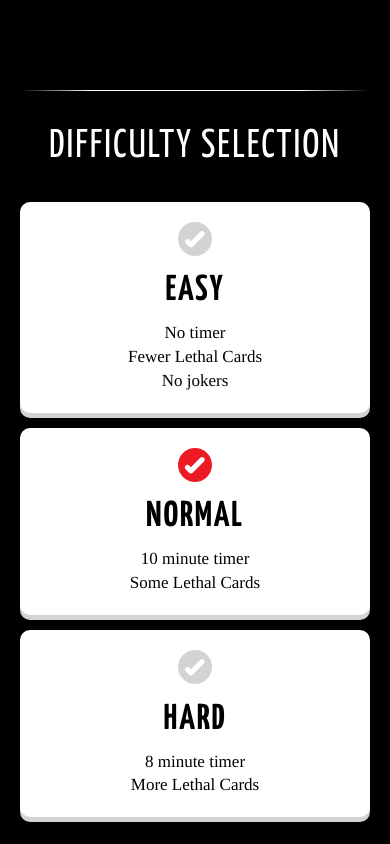
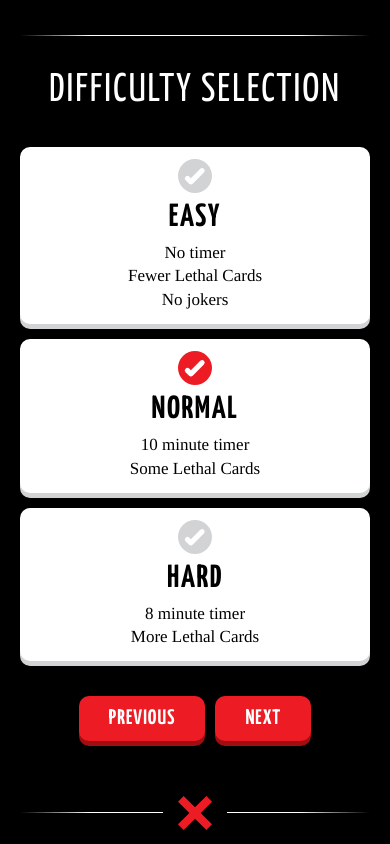
Before and after one commit to agpreynolds/DeadDrop, a React (Create React App) app: page /timer in a window 390 px wide. Both pictures are taken after a click on the button "NEXT". Shown: the top 844 px of the page. Built offline with nearby package versions, Linux system fonts and the light colour scheme.

Commit message:
Add extra mobile tweaks

```diff
--- a/src/styles/components/_buttons.scss
+++ b/src/styles/components/_buttons.scss
@@ -113,7 +113,7 @@ input[type="submit"].button--white{
 
 		&:hover,
 		&:focus{
-			top: 0;
+			top: 0 !important;
 			background-color: #ddd;
 		}
 
--- a/src/styles/components/_panels.scss
+++ b/src/styles/components/_panels.scss
@@ -5,4 +5,8 @@
 	border-radius: $border-radius;
 	margin-bottom: $text-spacing;
 	box-shadow: 0 5px 0 0 $light-grey;
+
+	@include mobile-media {
+		padding: 12px;
+	}
 }
--- a/src/styles/layout/_general.scss
+++ b/src/styles/layout/_general.scss
@@ -1,12 +1,15 @@
 #root{
 	max-width: 670px;
-	padding: 20px;
+	padding: 60px 20px 20px 20px;
 	margin: 0 auto;
+
+	@include mobile-media {
+		padding-top: $text-spacing;
+	}
 }
 
 .page-title{
 	font-size: 5.5rem;
-	margin: $text-spacing-double 0 $text-spacing 0;
 
 	&:before{
 		@extend hr;
@@ -16,5 +19,9 @@
 
 	@include mobile-media {
 		font-size: 4rem;
+
+		&:before{
+			margin-top: 0;
+		}
 	}
 }
--- a/src/styles/templates/_timer.scss
+++ b/src/styles/templates/_timer.scss
@@ -65,9 +65,9 @@ $player-select-arrow-size: 70px;
 	margin-bottom: 15px;
 
 	h2{
-		font-size: 3.6rem;
+		font-size: 3.2rem;
 		font-weight: $bold;
-		margin-bottom: 12px;
+		margin-bottom: 8px;
 	}
 
 	ul{
@@ -81,7 +81,7 @@ $player-select-arrow-size: 70px;
 		@extend .icon--grey-tick;
 		content: '';
 		display: block;
-		margin: 0 auto $text-spacing-half auto;
+		margin: 0 auto 8px auto;
 	}
 
 	&.selected:before{
@@ -94,6 +94,10 @@ $player-select-arrow-size: 70px;
 		&:hover,
 		&.selected{
 			top: -10px;
+		}
+
+		&:before{
+			margin: 0 auto $text-spacing-half auto;
 		}
 
 		h2{
```
